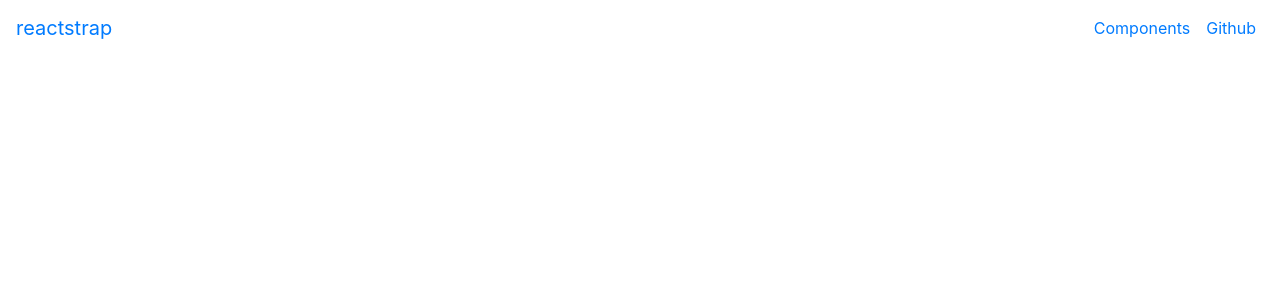
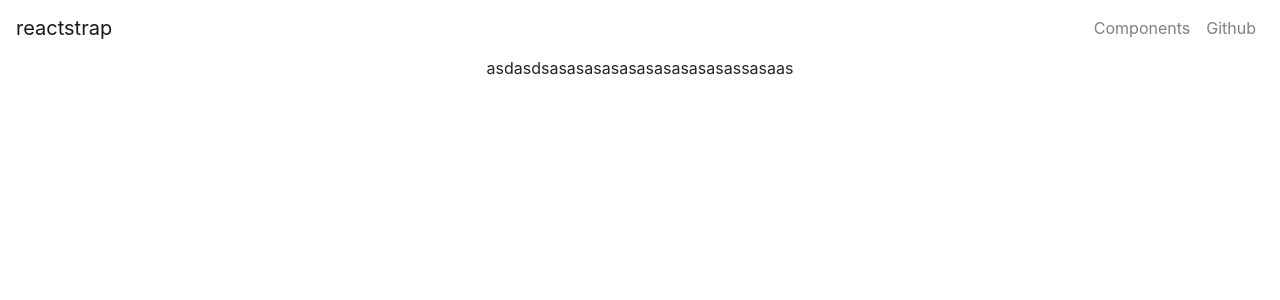
Before and after one commit to nagiatzi/reactElite, a React (Create React App) app: page / in a window 1280 px wide. Shown: the top 300 px of the page. Built offline with nearby package versions, Linux system fonts and the light colour scheme.

Commit message:
nav changed

```diff
--- a/src/App.js
+++ b/src/App.js
@@ -1,11 +1,13 @@
 import React, { Component } from 'react';
 import './App.css';
 import Example from './components/navbar'
+import Hello from './components/hallo'
 class App extends Component {
   render() {
     return (
       <div className="App">
-      <Example />
+        <Example />
+        <Hello />
       </div>
     );
   }
--- /dev/null
+++ b/src/components/hallo.js
@@ -0,0 +1,12 @@
+import React, { Component } from 'react';
+class Hello extends Component {
+  render() {
+    return (
+      <div className="Heeello">
+        <p> asdasdsasasasasasasasasasasassasaas</p>
+      </div>
+    );
+  }
+}
+
+export default Hello;
--- a/src/components/navbar.js
+++ b/src/components/navbar.js
@@ -7,10 +7,7 @@ import {
   Nav,
   NavItem,
   NavLink,
-  UncontrolledDropdown,
-  DropdownToggle,
-  DropdownMenu,
-  DropdownItem } from 'reactstrap';
+ } from 'reactstrap';
 
 export default class Example extends React.Component {
   constructor(props) {
@@ -29,18 +26,17 @@ export default class Example extends React.Component {
   render() {
     return (
       <div>
-        <Navbar className="bg-white fixed-top" expand="md">
+        <Navbar color="faded" light expand="md">
           <NavbarBrand href="/">reactstrap</NavbarBrand>
           <NavbarToggler onClick={this.toggle} />
           <Collapse isOpen={this.state.isOpen} navbar>
             <Nav className="ml-auto" navbar>
               <NavItem>
-                <NavLink href="/components/">Components</NavLink>
+                <NavLink href="/Hello">Components</NavLink>
               </NavItem>
               <NavItem>
-                <NavLink href="">Github</NavLink>
+                <NavLink href="https://github.com/reactstrap/reactstrap">Github</NavLink>
               </NavItem>
-
             </Nav>
           </Collapse>
         </Navbar>
```
